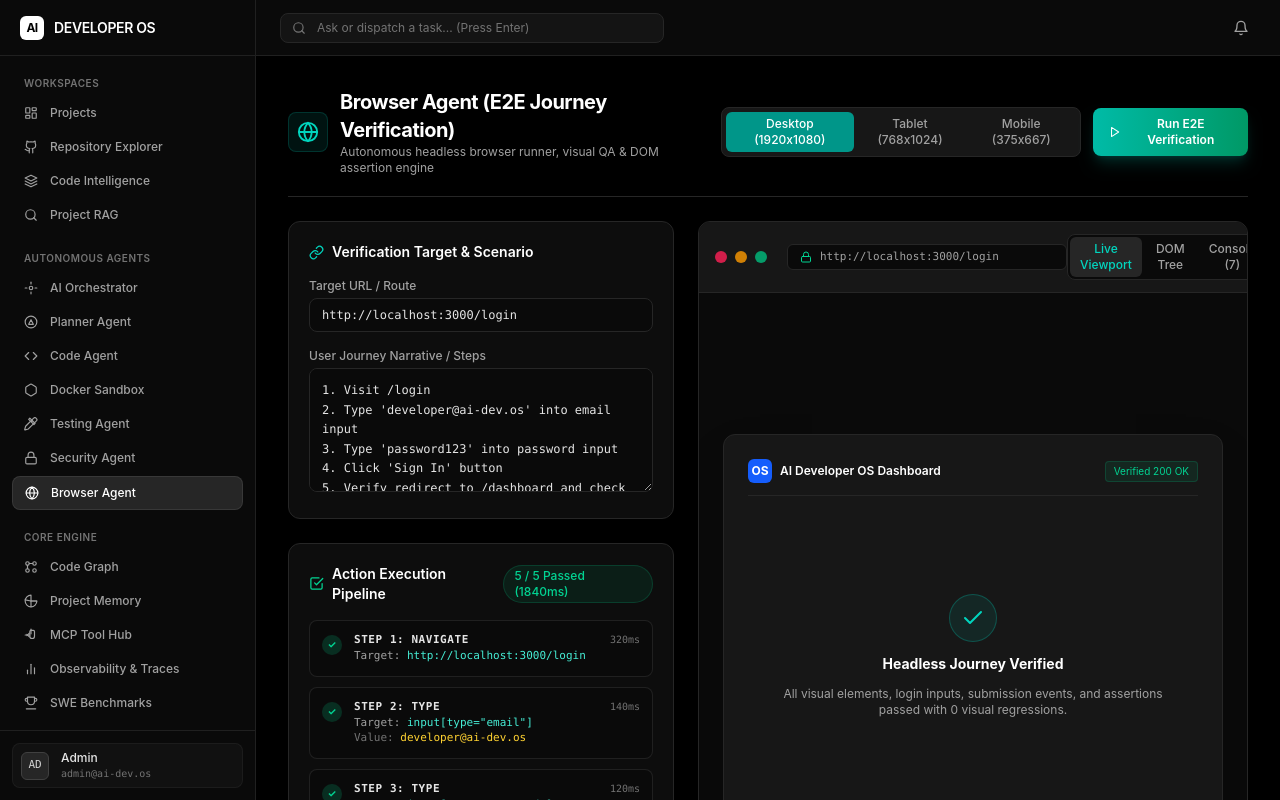
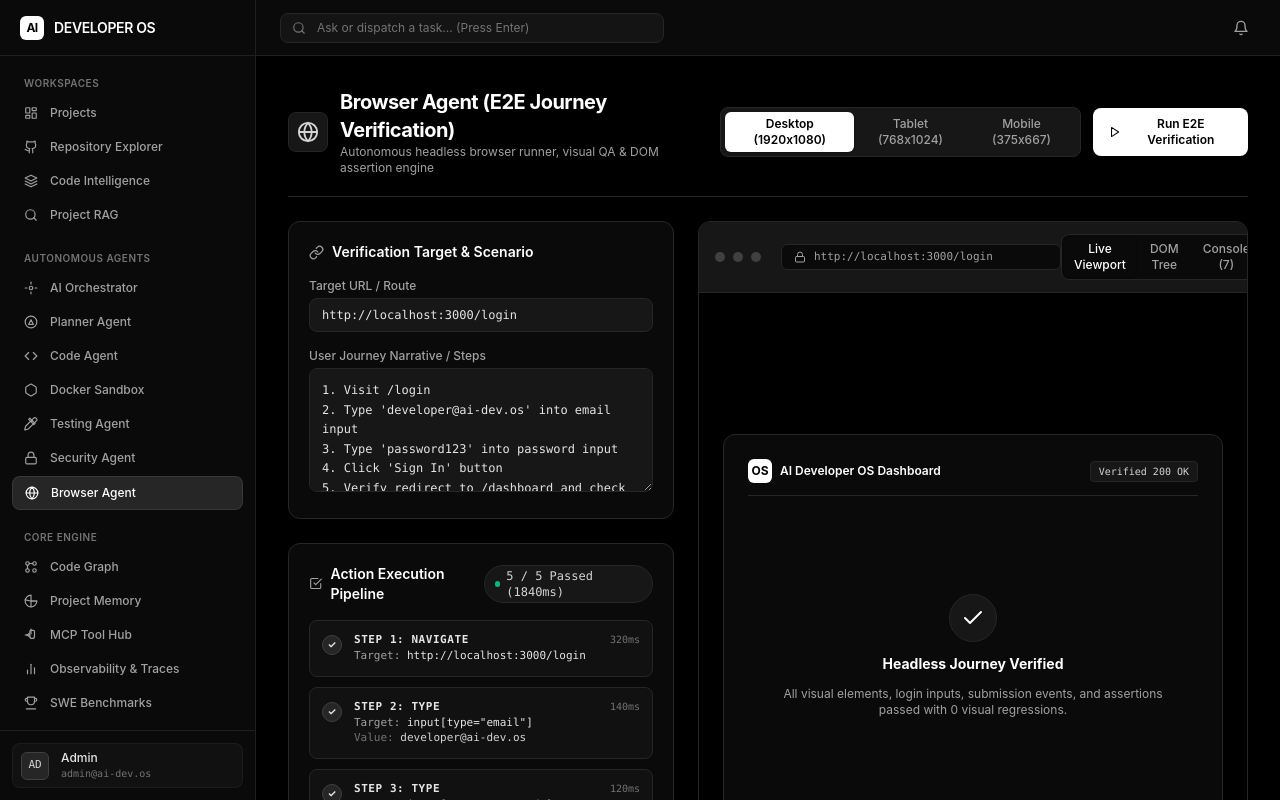
Before and after one commit to ktilak12/Ai-developers-OS, a Next.js app in the folder apps/web/: page /browser in a window 1280 px wide. Built offline with nearby package versions, Linux system fonts and the light colour scheme.

Commit message:
style: convert browser agent dashboard to clean monochrome dark theme

```diff
--- a/apps/web/src/app/(dashboard)/browser/page.tsx
+++ b/apps/web/src/app/(dashboard)/browser/page.tsx
@@ -156,7 +156,7 @@ export default function BrowserAgentPage() {
       <div className="flex flex-col md:flex-row md:items-center justify-between gap-4 border-b border-neutral-800 pb-5">
         <div>
           <div className="flex items-center gap-3">
-            <div className="p-2 rounded-lg bg-teal-500/10 text-teal-400 border border-teal-500/20">
+            <div className="p-2 rounded-lg bg-neutral-900 text-neutral-300 border border-neutral-800">
               <svg xmlns="http://www.w3.org/2000/svg" width="22" height="22" viewBox="0 0 24 24" fill="none" stroke="currentColor" strokeWidth="2" strokeLinecap="round" strokeLinejoin="round"><circle cx="12" cy="12" r="10"/><path d="M12 2a14.5 14.5 0 0 0 0 20 14.5 14.5 0 0 0 0-20"/><path d="M2 12h20"/></svg>
             </div>
             <div>
@@ -171,7 +171,7 @@ export default function BrowserAgentPage() {
             <button
               onClick={() => setDeviceViewport("desktop")}
               className={`px-3 py-1 rounded-md font-medium transition-colors ${
-                deviceViewport === "desktop" ? "bg-teal-600 text-white" : "text-neutral-400 hover:text-white"
+                deviceViewport === "desktop" ? "bg-white text-black font-semibold shadow-sm" : "text-neutral-400 hover:text-white"
               }`}
             >
               Desktop (1920x1080)
@@ -179,7 +179,7 @@ export default function BrowserAgentPage() {
             <button
               onClick={() => setDeviceViewport("tablet")}
               className={`px-3 py-1 rounded-md font-medium transition-colors ${
-                deviceViewport === "tablet" ? "bg-teal-600 text-white" : "text-neutral-400 hover:text-white"
+                deviceViewport === "tablet" ? "bg-white text-black font-semibold shadow-sm" : "text-neutral-400 hover:text-white"
               }`}
             >
               Tablet (768x1024)
@@ -187,7 +187,7 @@ export default function BrowserAgentPage() {
             <button
               onClick={() => setDeviceViewport("mobile")}
               className={`px-3 py-1 rounded-md font-medium transition-colors ${
-                deviceViewport === "mobile" ? "bg-teal-600 text-white" : "text-neutral-400 hover:text-white"
+                deviceViewport === "mobile" ? "bg-white text-black font-semibold shadow-sm" : "text-neutral-400 hover:text-white"
               }`}
             >
               Mobile (375x667)
@@ -197,11 +197,11 @@ export default function BrowserAgentPage() {
           <button
             onClick={handleRunJourney}
             disabled={isRunning}
-            className="flex items-center gap-2 px-4 py-2 bg-gradient-to-r from-teal-500 to-emerald-600 text-white text-xs font-semibold rounded-lg hover:from-teal-600 hover:to-emerald-700 disabled:opacity-50 transition-all shadow-lg shadow-teal-500/20"
+            className="flex items-center gap-2 px-4 py-2 bg-white text-black text-xs font-semibold rounded-lg hover:bg-neutral-200 disabled:opacity-50 transition-colors shadow-sm"
           >
             {isRunning ? (
               <>
-                <svg className="animate-spin h-3.5 w-3.5 text-white" xmlns="http://www.w3.org/2000/svg" fill="none" viewBox="0 0 24 24"><circle className="opacity-25" cx="12" cy="12" r="10" stroke="currentColor" strokeWidth="4"></circle><path className="opacity-75" fill="currentColor" d="M4 12a8 8 0 018-8V0C5.373 0 0 5.373 0 12h4zm2 5.291A7.962 7.962 0 014 12H0c0 3.042 1.135 5.824 3 7.938l3-2.647z"></path></svg>
+                <svg className="animate-spin h-3.5 w-3.5 text-black" xmlns="http://www.w3.org/2000/svg" fill="none" viewBox="0 0 24 24"><circle className="opacity-25" cx="12" cy="12" r="10" stroke="currentColor" strokeWidth="4"></circle><path className="opacity-75" fill="currentColor" d="M4 12a8 8 0 018-8V0C5.373 0 0 5.373 0 12h4zm2 5.291A7.962 7.962 0 014 12H0c0 3.042 1.135 5.824 3 7.938l3-2.647z"></path></svg>
                 <span>Executing Journey...</span>
               </>
             ) : (
@@ -219,9 +219,9 @@ export default function BrowserAgentPage() {
         {/* Left Column: Config & Step Timeline */}
         <div className="lg:col-span-5 space-y-6">
           {/* Target URL & Scenario Box */}
-          <div className="bg-neutral-900/60 border border-neutral-800 rounded-xl p-5 space-y-4">
+          <div className="bg-neutral-950 border border-neutral-800 rounded-xl p-5 space-y-4">
             <h2 className="text-sm font-semibold text-white flex items-center gap-2">
-              <svg xmlns="http://www.w3.org/2000/svg" width="15" height="15" viewBox="0 0 24 24" fill="none" stroke="currentColor" strokeWidth="2" strokeLinecap="round" strokeLinejoin="round" className="text-teal-400"><path d="M10 13a5 5 0 0 0 7.54.54l3-3a5 5 0 0 0-7.07-7.07l-1.72 1.71"/><path d="M14 11a5 5 0 0 0-7.54-.54l-3 3a5 5 0 0 0 7.07 7.07l1.71-1.71"/></svg>
+              <svg xmlns="http://www.w3.org/2000/svg" width="15" height="15" viewBox="0 0 24 24" fill="none" stroke="currentColor" strokeWidth="2" strokeLinecap="round" strokeLinejoin="round" className="text-neutral-400"><path d="M10 13a5 5 0 0 0 7.54.54l3-3a5 5 0 0 0-7.07-7.07l-1.72 1.71"/><path d="M14 11a5 5 0 0 0-7.54-.54l-3 3a5 5 0 0 0 7.07 7.07l1.71-1.71"/></svg>
               Verification Target & Scenario
             </h2>
 
@@ -232,7 +232,7 @@ export default function BrowserAgentPage() {
                 value={targetUrl}
                 onChange={(e) => setTargetUrl(e.target.value)}
                 placeholder="http://localhost:3000/login"
-                className="w-full bg-neutral-950 border border-neutral-800 rounded-lg px-3 py-2 text-xs font-mono text-neutral-200 focus:outline-none focus:border-teal-500"
+                className="w-full bg-neutral-900 border border-neutral-800 rounded-lg px-3 py-2 text-xs font-mono text-neutral-200 focus:outline-none focus:border-neutral-500"
               />
             </div>
 
@@ -243,20 +243,21 @@ export default function BrowserAgentPage() {
                 value={journeyDescription}
                 onChange={(e) => setJourneyDescription(e.target.value)}
                 placeholder="Describe user flow in plain English or structured steps..."
-                className="w-full bg-neutral-950 border border-neutral-800 rounded-lg p-3 text-xs text-neutral-200 focus:outline-none focus:border-teal-500 font-mono leading-relaxed"
+                className="w-full bg-neutral-900 border border-neutral-800 rounded-lg p-3 text-xs text-neutral-200 focus:outline-none focus:border-neutral-500 font-mono leading-relaxed"
               />
             </div>
           </div>
 
           {/* Action Step Stream */}
-          <div className="bg-neutral-900/60 border border-neutral-800 rounded-xl p-5 space-y-4">
+          <div className="bg-neutral-950 border border-neutral-800 rounded-xl p-5 space-y-4">
             <div className="flex items-center justify-between">
               <h2 className="text-sm font-semibold text-white flex items-center gap-2">
-                <svg xmlns="http://www.w3.org/2000/svg" width="15" height="15" viewBox="0 0 24 24" fill="none" stroke="currentColor" strokeWidth="2" strokeLinecap="round" strokeLinejoin="round" className="text-emerald-400"><polyline points="9 11 12 14 22 4"/><path d="M21 12v7a2 2 0 0 1-2 2H5a2 2 0 0 1-2-2V5a2 2 0 0 1 2-2h11"/></svg>
+                <svg xmlns="http://www.w3.org/2000/svg" width="15" height="15" viewBox="0 0 24 24" fill="none" stroke="currentColor" strokeWidth="2" strokeLinecap="round" strokeLinejoin="round" className="text-neutral-400"><polyline points="9 11 12 14 22 4"/><path d="M21 12v7a2 2 0 0 1-2 2H5a2 2 0 0 1-2-2V5a2 2 0 0 1 2-2h11"/></svg>
                 Action Execution Pipeline
               </h2>
               {result && (
-                <span className="text-xs px-2.5 py-0.5 rounded-full bg-emerald-500/10 text-emerald-400 border border-emerald-500/20 font-medium">
+                <span className="text-xs px-2.5 py-0.5 rounded-full bg-neutral-900 text-neutral-300 border border-neutral-800 font-mono flex items-center gap-1.5">
+                  <span className="h-1.5 w-1.5 rounded-full bg-emerald-500"></span>
                   {result.passed_steps} / {result.total_steps} Passed ({result.duration_ms}ms)
                 </span>
               )}
@@ -266,21 +267,21 @@ export default function BrowserAgentPage() {
               {result?.steps.map((step) => (
                 <div
                   key={step.step_number}
-                  className="bg-neutral-950/80 border border-neutral-800/80 rounded-lg p-3 flex items-start gap-3 text-xs"
+                  className="bg-neutral-900/60 border border-neutral-800 rounded-lg p-3 flex items-start gap-3 text-xs"
                 >
                   <div className="mt-0.5 flex-shrink-0">
                     {step.status === "success" && (
-                      <span className="flex h-5 w-5 rounded-full bg-emerald-500/20 text-emerald-400 items-center justify-center font-bold text-[10px]">
+                      <span className="flex h-5 w-5 rounded-full bg-neutral-800 border border-neutral-700 text-neutral-200 items-center justify-center font-bold text-[10px]">
                         ✓
                       </span>
                     )}
                     {step.status === "failed" && (
-                      <span className="flex h-5 w-5 rounded-full bg-rose-500/20 text-rose-400 items-center justify-center font-bold text-[10px]">
+                      <span className="flex h-5 w-5 rounded-full bg-neutral-800 border border-neutral-700 text-neutral-200 items-center justify-center font-bold text-[10px]">
                         ✕
                       </span>
                     )}
                     {step.status === "running" && (
-                      <span className="flex h-5 w-5 rounded-full bg-teal-500/20 text-teal-400 items-center justify-center font-bold text-[10px] animate-pulse">
+                      <span className="flex h-5 w-5 rounded-full bg-neutral-800 border border-neutral-700 text-neutral-300 items-center justify-center font-bold text-[10px] animate-pulse">
                         ●
                       </span>
                     )}
@@ -297,12 +298,12 @@ export default function BrowserAgentPage() {
                     </div>
                     {step.target && (
                       <p className="text-neutral-400 font-mono text-[11px] mt-0.5 truncate">
-                        Target: <span className="text-teal-300">{step.target}</span>
+                        Target: <span className="text-neutral-200 font-medium">{step.target}</span>
                       </p>
                     )}
                     {step.value && (
                       <p className="text-neutral-500 font-mono text-[11px]">
-                        Value: <span className="text-amber-300">{step.value}</span>
+                        Value: <span className="text-neutral-300 font-mono">{step.value}</span>
                       </p>
                     )}
                   </div>
@@ -314,15 +315,15 @@ export default function BrowserAgentPage() {
 
         {/* Right Column: Interactive Browser Viewport / Live DOM / Log Stream */}
         <div className="lg:col-span-7 space-y-4">
-          <div className="bg-neutral-900/60 border border-neutral-800 rounded-xl overflow-hidden flex flex-col h-full min-h-[580px]">
+          <div className="bg-neutral-950 border border-neutral-800 rounded-xl overflow-hidden flex flex-col h-full min-h-[580px]">
             {/* Viewport Header Bar */}
             <div className="bg-neutral-900 px-4 py-3 border-b border-neutral-800 flex items-center justify-between">
               <div className="flex items-center gap-2">
-                <span className="h-3 w-3 rounded-full bg-rose-500/80 inline-block"></span>
-                <span className="h-3 w-3 rounded-full bg-amber-500/80 inline-block"></span>
-                <span className="h-3 w-3 rounded-full bg-emerald-500/80 inline-block"></span>
+                <span className="h-2.5 w-2.5 rounded-full bg-neutral-700 inline-block"></span>
+                <span className="h-2.5 w-2.5 rounded-full bg-neutral-700 inline-block"></span>
+                <span className="h-2.5 w-2.5 rounded-full bg-neutral-700 inline-block"></span>
                 <div className="ml-3 px-3 py-1 bg-neutral-950 border border-neutral-800 rounded-md text-[11px] font-mono text-neutral-400 flex items-center gap-2 min-w-[280px]">
-                  <svg xmlns="http://www.w3.org/2000/svg" width="12" height="12" viewBox="0 0 24 24" fill="none" stroke="currentColor" strokeWidth="2" strokeLinecap="round" strokeLinejoin="round" className="text-emerald-400"><rect width="18" height="11" x="3" y="11" rx="2" ry="2"/><path d="M7 11V7a5 5 0 0 1 10 0v4"/></svg>
+                  <svg xmlns="http://www.w3.org/2000/svg" width="12" height="12" viewBox="0 0 24 24" fill="none" stroke="currentColor" strokeWidth="2" strokeLinecap="round" strokeLinejoin="round" className="text-neutral-400"><rect width="18" height="11" x="3" y="11" rx="2" ry="2"/><path d="M7 11V7a5 5 0 0 1 10 0v4"/></svg>
                   <span className="truncate">{targetUrl}</span>
                 </div>
               </div>
@@ -332,7 +333,7 @@ export default function BrowserAgentPage() {
                 <button
                   onClick={() => setActiveTab("viewport")}
                   className={`px-2.5 py-1 rounded-md font-medium transition-colors ${
-                    activeTab === "viewport" ? "bg-neutral-800 text-teal-400" : "text-neutral-400 hover:text-white"
+                    activeTab === "viewport" ? "bg-neutral-850 text-white shadow-sm" : "text-neutral-400 hover:text-white"
                   }`}
                 >
                   Live Viewport
@@ -340,7 +341,7 @@ export default function BrowserAgentPage() {
                 <button
                   onClick={() => setActiveTab("dom")}
                   className={`px-2.5 py-1 rounded-md font-medium transition-colors ${
-                    activeTab === "dom" ? "bg-neutral-800 text-teal-400" : "text-neutral-400 hover:text-white"
+                    activeTab === "dom" ? "bg-neutral-850 text-white shadow-sm" : "text-neutral-400 hover:text-white"
                   }`}
                 >
                   DOM Tree
@@ -348,7 +349,7 @@ export default function BrowserAgentPage() {
                 <button
                   onClick={() => setActiveTab("logs")}
                   className={`px-2.5 py-1 rounded-md font-medium transition-colors ${
-                    activeTab === "logs" ? "bg-neutral-800 text-teal-400" : "text-neutral-400 hover:text-white"
+                    activeTab === "logs" ? "bg-neutral-850 text-white shadow-sm" : "text-neutral-400 hover:text-white"
                   }`}
                 >
                   Console ({result?.console_logs?.length || 0})
@@ -357,10 +358,10 @@ export default function BrowserAgentPage() {
             </div>
 
             {/* Viewport Content Area */}
-            <div className="flex-1 p-6 bg-neutral-950 flex flex-col justify-center items-center overflow-auto">
+            <div className="flex-1 p-6 bg-black flex flex-col justify-center items-center overflow-auto">
               {activeTab === "viewport" && (
                 <div
-                  className={`border border-neutral-800 rounded-xl bg-neutral-900 shadow-2xl p-6 transition-all flex flex-col ${
+                  className={`border border-neutral-800 rounded-xl bg-neutral-950 shadow-2xl p-6 transition-all flex flex-col ${
                     deviceViewport === "desktop"
                       ? "w-full max-w-2xl h-[420px]"
                       : deviceViewport === "tablet"
@@ -370,18 +371,18 @@ export default function BrowserAgentPage() {
                 >
                   <div className="flex items-center justify-between border-b border-neutral-800 pb-3 mb-4">
                     <div className="flex items-center gap-2">
-                      <div className="h-6 w-6 rounded-md bg-blue-600 flex items-center justify-center text-xs font-bold text-white">
+                      <div className="h-6 w-6 rounded-md bg-white flex items-center justify-center text-xs font-bold text-black">
                         OS
                       </div>
                       <span className="font-semibold text-xs text-white">AI Developer OS Dashboard</span>
                     </div>
-                    <span className="text-[10px] px-2 py-0.5 rounded bg-emerald-500/10 text-emerald-400 border border-emerald-500/20">
+                    <span className="text-[10px] px-2 py-0.5 rounded bg-neutral-900 text-neutral-300 border border-neutral-800 font-mono">
                       Verified 200 OK
                     </span>
                   </div>
 
                   <div className="flex-1 flex flex-col justify-center items-center space-y-3 text-center">
-                    <div className="h-12 w-12 rounded-full bg-teal-500/10 border border-teal-500/30 flex items-center justify-center text-teal-400">
+                    <div className="h-12 w-12 rounded-full bg-neutral-900 border border-neutral-800 flex items-center justify-center text-white">
                       <svg xmlns="http://www.w3.org/2000/svg" width="24" height="24" viewBox="0 0 24 24" fill="none" stroke="currentColor" strokeWidth="2" strokeLinecap="round" strokeLinejoin="round"><path d="M20 6 9 17l-5-5"/></svg>
                     </div>
                     <h3 className="text-sm font-bold text-white">Headless Journey Verified</h3>
@@ -390,7 +391,7 @@ export default function BrowserAgentPage() {
                     </p>
                   </div>
 
-                  <div className="pt-3 border-t border-neutral-800 flex items-center justify-between text-[11px] text-neutral-500">
+                  <div className="pt-3 border-t border-neutral-800 flex items-center justify-between text-[11px] text-neutral-500 font-mono">
                     <span>Resolution: {deviceViewport === "desktop" ? "1920x1080" : deviceViewport === "tablet" ? "768x1024" : "375x667"}</span>
                     <span>Session: {result?.journey_id}</span>
                   </div>
@@ -399,7 +400,7 @@ export default function BrowserAgentPage() {
 
               {activeTab === "dom" && (
                 <div className="w-full h-full text-left">
-                  <pre className="p-4 bg-neutral-900 rounded-lg border border-neutral-800 font-mono text-xs text-teal-300 overflow-auto max-h-[460px] leading-relaxed">
+                  <pre className="p-4 bg-neutral-950 rounded-lg border border-neutral-800 font-mono text-xs text-neutral-300 overflow-auto max-h-[460px] leading-relaxed">
                     {result?.dom_snapshot}
                   </pre>
                 </div>
@@ -410,10 +411,10 @@ export default function BrowserAgentPage() {
                   {result?.console_logs?.map((log, idx) => (
                     <div
                       key={idx}
-                      className="p-2.5 bg-neutral-900/80 rounded border border-neutral-800/80 font-mono text-[11px] text-neutral-300 flex items-center gap-2"
+                      className="p-2.5 bg-neutral-950 rounded border border-neutral-800/80 font-mono text-[11px] text-neutral-300 flex items-center gap-2"
                     >
                       <span className="text-neutral-500">[{idx + 1}]</span>
-                      <span className={log.includes("[SUCCESS]") ? "text-emerald-400 font-semibold" : log.includes("[INFO]") ? "text-blue-400" : "text-neutral-300"}>
+                      <span className={log.includes("[SUCCESS]") ? "text-neutral-200 font-medium" : log.includes("[INFO]") ? "text-neutral-400" : "text-neutral-300"}>
                         {log}
                       </span>
                     </div>
```
